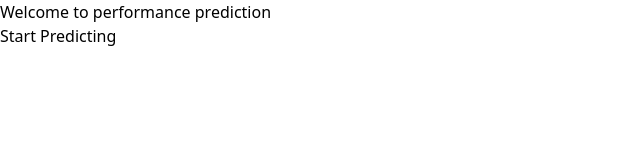
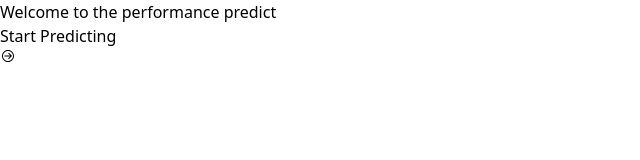
Before and after one commit to C-NikhilKarthik/HackerEarth-Hackathon, a React (Vite) app in the folder client/: page / in a window 1280 px wide. Shown: the top 160 px of the page, without its empty margins (0-640 px from the left). Built offline with nearby package versions, Linux system fonts and the light colour scheme.

Commit message:
Added gsap animation

```diff
--- a/client/package.json
+++ b/client/package.json
@@ -11,6 +11,7 @@
   },
   "dependencies": {
     "flowbite-react": "^0.6.4",
+    "gsap": "^3.12.2",
     "lottie-react": "^2.4.0",
     "prop-types": "^15.8.1",
     "react": "^18.2.0",
--- a/client/src/pages/startPage.jsx
+++ b/client/src/pages/startPage.jsx
@@ -1,24 +1,30 @@
-import { useEffect, useState } from 'react';
+import { useState, useEffect, useRef } from 'react';
 import { useNavigate } from 'react-router-dom';
 import PropTypes from 'prop-types';
-
+import { VscArrowCircleRight } from 'react-icons/vsc';
+import { gsap } from 'gsap';
 
 function Typewriter({ text }) {
   const [displayText, setDisplayText] = useState('');
   const [currentIndex, setCurrentIndex] = useState(0);
+  // eslint-disable-next-line no-unused-vars
+  const navigate = useNavigate();
 
   useEffect(() => {
+    let typingInterval;
     if (currentIndex < text.length) {
-      const typingInterval = setInterval(() => {
+      typingInterval = setInterval(() => {
         setDisplayText((prevText) => prevText + text[currentIndex]);
         setCurrentIndex((prevIndex) => prevIndex + 1);
       }, 100);
+    } else {
+      clearInterval(typingInterval);
+    }
 
     return () => clearInterval(typingInterval);
-    }
   }, [currentIndex, text]);
 
-  return <span>{displayText}</span>;
+  return <h1 className='text-4xl font-bold mb-4 text-white'>{displayText}</h1>;
 }
 
 Typewriter.propTypes = {
@@ -27,26 +33,37 @@ Typewriter.propTypes = {
 
 function StartPage() {
   const navigate = useNavigate();
+  const backgroundRef = useRef(null);
 
-  const welcomeText = "Welcome to performance prediction platform for players!";
+  useEffect(() => {
+    gsap.to(backgroundRef.current, {
+      backgroundColor: '#320073',
+      duration: 1, // Duration of the animation in seconds
+      width: '100%',
+      ease: 'power2.inOut', // Easing function for a smooth transition
+    });
+  }, []);
+
+  const welcomeText = "Welcome to the performance prediction platform!";
 
   const navigateToHome = () => {
     navigate('/home');
   };
 
   return (
-    <div className="flex items-center justify-center h-screen">
-      <div className="text-center">
-        <h1 className='text-4xl font-bold mb-4'>
+    <div className="flex flex-col items-center justify-center h-screen relative">
+      <div
+        ref={backgroundRef}
+        className="absolute top-0 left-0 h-full w-0"
+        style={{ zIndex: -1 }}
+      ></div>
       <Typewriter text={welcomeText} />
-        </h1>
       <button
         onClick={navigateToHome}
-          className="text-white bg-gradient-to-r from-purple-500 to-pink-500 hover:bg-gradient-to-l focus:ring-4 focus:outline-none focus:ring-purple-200 dark:focus:ring-purple-800 font-medium rounded-lg text-sm px-5 py-2.5 text-center me-2 mb-2"
+        className="text-white bg-gradient-to-r from-purple-500 to-pink-500 hover:bg-gradient-to-l focus:ring-4 focus:outline-none focus:ring-purple-200 dark:focus:ring-purple-800 font-medium rounded-lg text-md px-5 py-2.5 flex items-center mt-4"
       >
-          Start Predicting
+        Start Predicting <VscArrowCircleRight className="ml-2 text-3xl" />
       </button>
-      </div>
     </div>
   );
 }
```
Also changed, not shown: 1 other file (tests, documents, lock files or other folders). Lines whose indentation alone changed are shown as unchanged.
